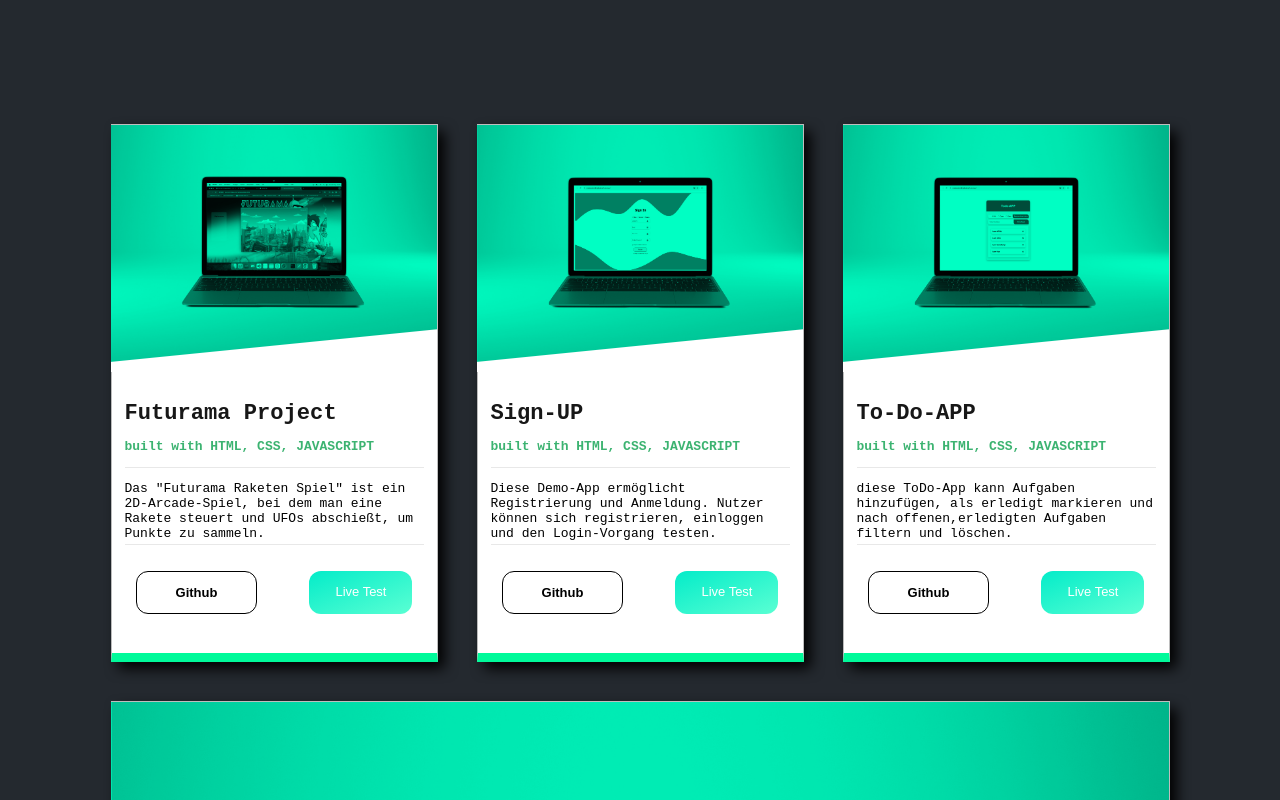
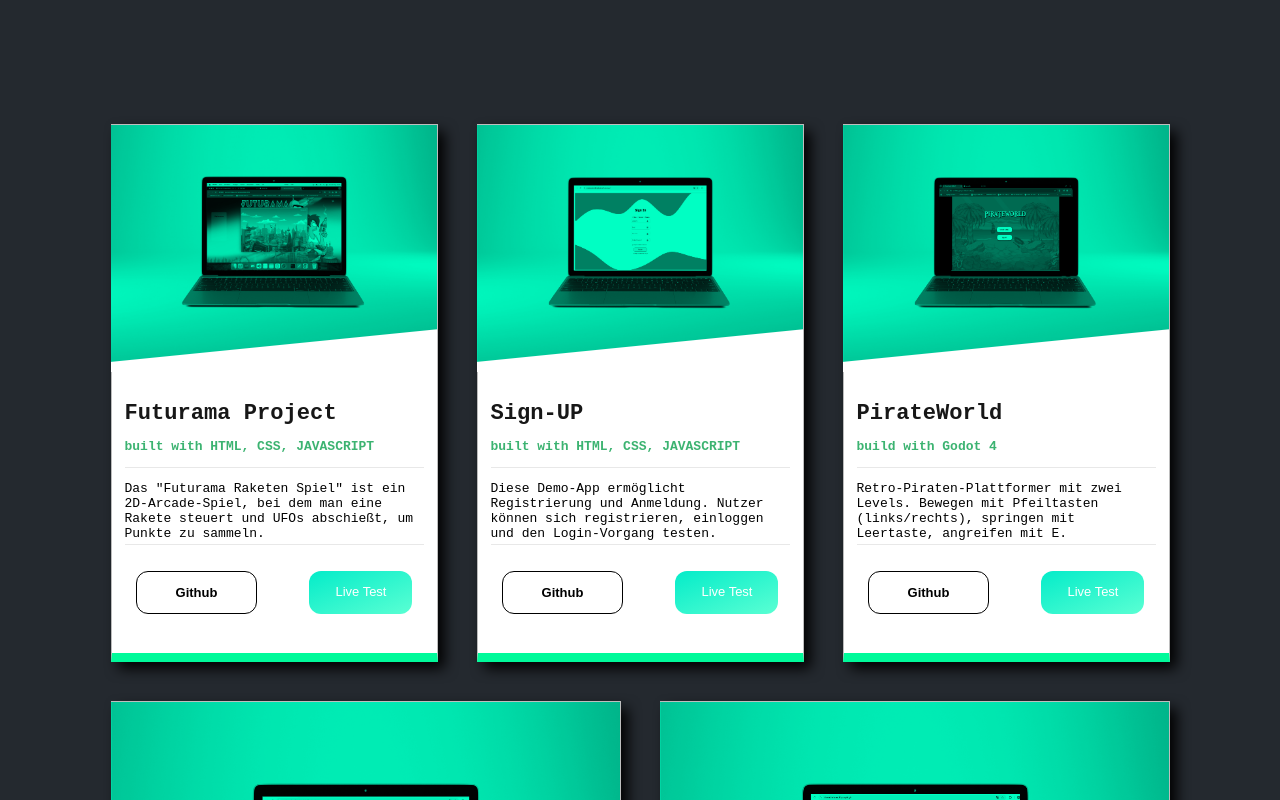
Before and after one commit to marioramirez90/portfolio, a Vue app: page / in a window 1280 px wide. Shown: the part 2540-3340 px from the top of the page. Built offline with nearby package versions, Linux system fonts and the light colour scheme.

Commit message:
add new Project

```diff
--- a/src/components/HomeViewProject.vue
+++ b/src/components/HomeViewProject.vue
@@ -47,6 +47,30 @@
                 Github
               </button>
               <button @click="openInNewTab('https://loginmr.netlify.app/')">Live Test</button>
+            </div>
+          </div>
+        </div>
+      </div>
+
+      <div class="project-3d">
+        <div class="project-1">
+          <div class="project-img">
+            <img class="projects-img-futurama" src="/src/assets/img/Piratsworld.png" alt="" />
+          </div>
+          <div class="project-content">
+            <h4 class="project-content-heading">PirateWorld</h4>
+            <p class="project-text">build with Godot 4</p>
+            <div class="project-info">
+              Retro-Piraten-Plattformer mit zwei Levels. Bewegen mit Pfeiltasten (links/rechts),
+              springen mit Leertaste, angreifen mit E.
+            </div>
+            <div class="projects-button">
+              <button @click="openInNewTab('https://github.com/marioramirez90/PirateGame')">
+                Github
+              </button>
+              <button @click="openInNewTab('https://comforting-platypus-ddaaa2.netlify.app/')">
+                Live Test
+              </button>
             </div>
           </div>
         </div>
```
Also changed, not shown: src/assets/img/Piratsworld.png (added).
